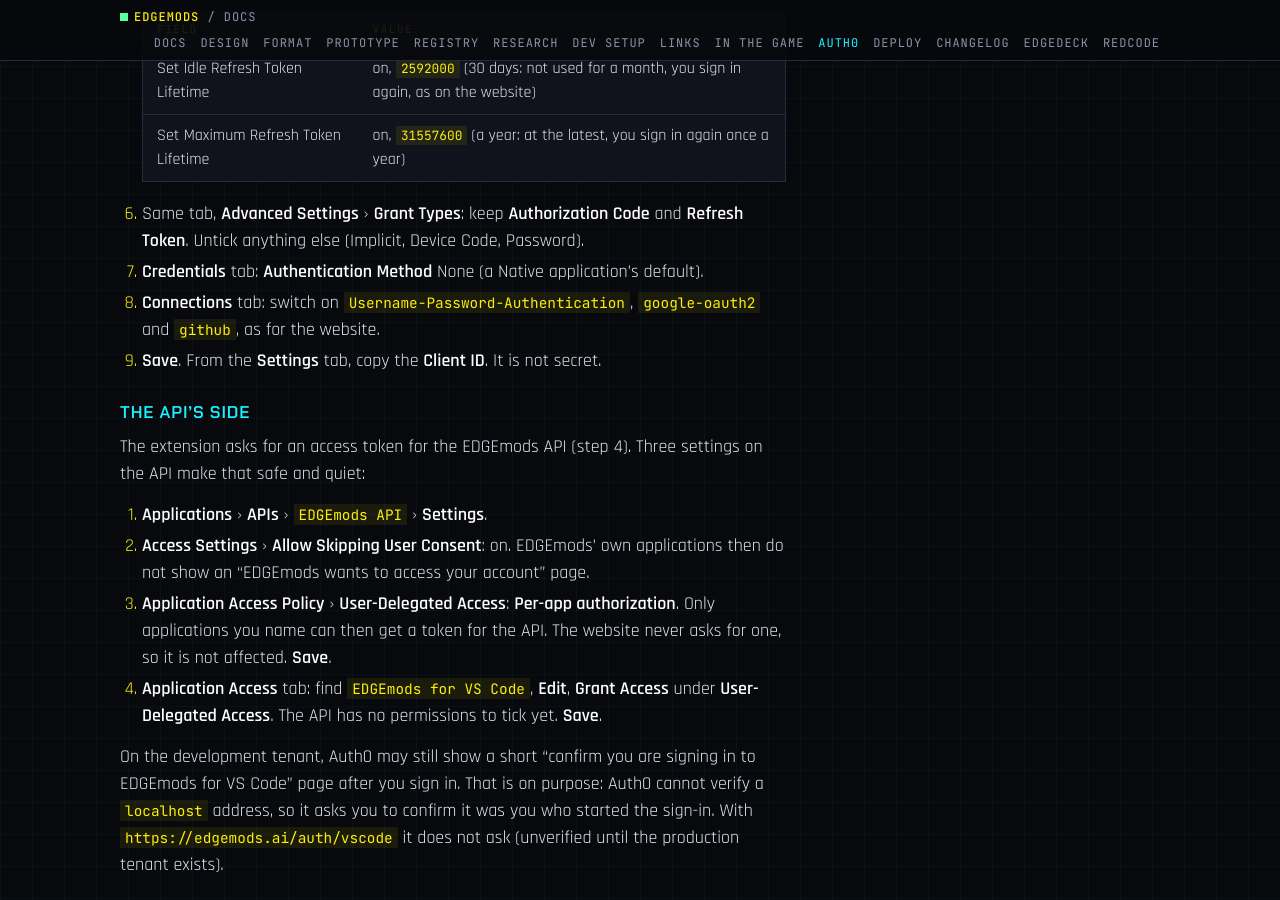
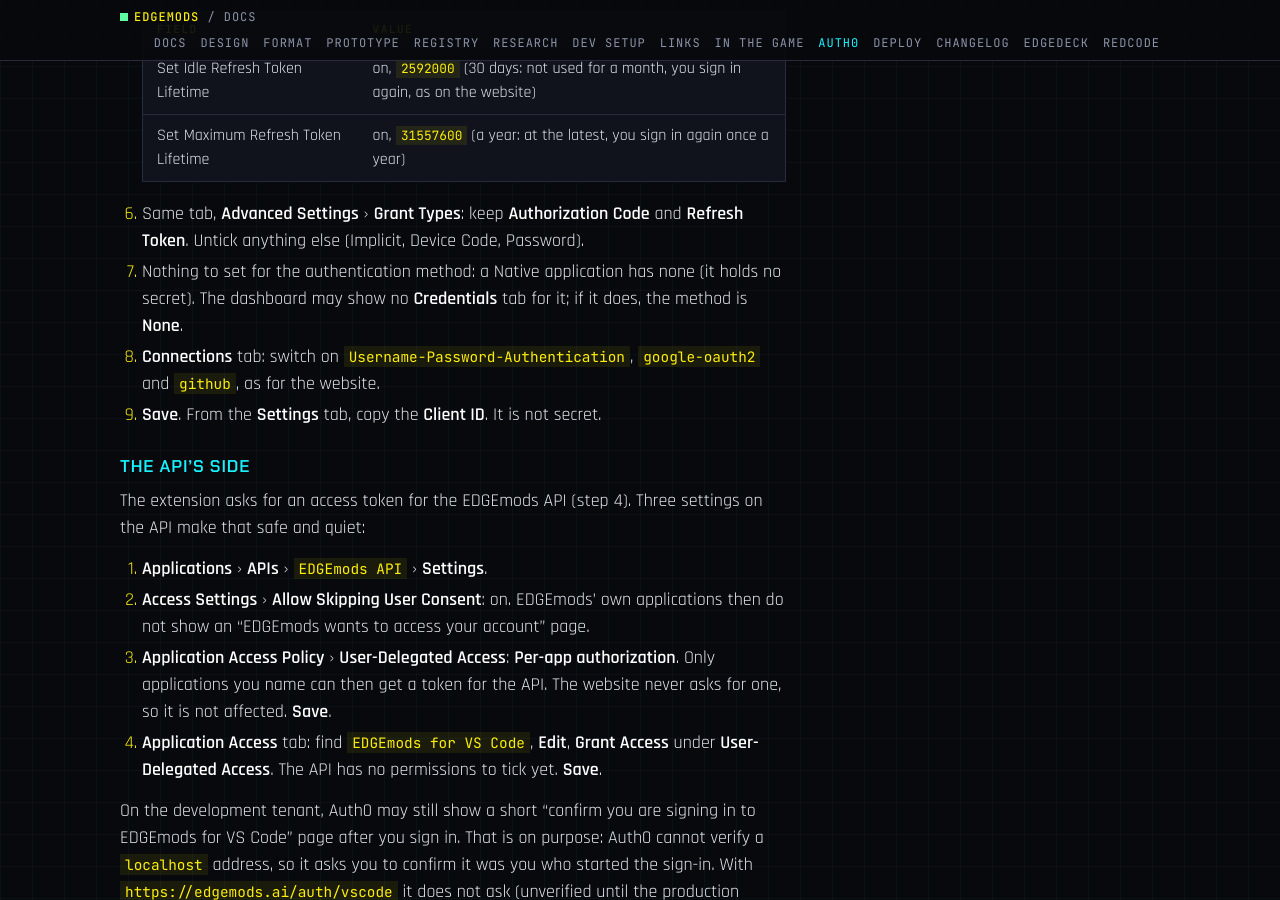
Before and after one commit to Edgemodders/EDGEmods, a Jekyll site: the page built from docs/auth0-setup.md, in a window 1280 px wide and 900 px high, scrolled down 7262 px. Built offline with Jekyll 4.4.1, drawn with Linux system fonts in a browser that asks for light colours; our own code applies the rules of GitHub Pages for plain Markdown files; some of the changed text lies outside the part shown.

Commit message:
auth0 setup: a Native application has no Credentials tab to set
Co-Authored-By: Claude Opus 5.5 <noreply@anthropic.com>

```diff
--- a/docs/auth0-setup.md
+++ b/docs/auth0-setup.md
@@ -204,7 +204,7 @@ It is a **Native** application: it has no client secret, because anything shippe
    | Set Maximum Refresh Token Lifetime | on, `31557600` (a year: at the latest, you sign in again once a year) |
 
 6. Same tab, **Advanced Settings** › **Grant Types**: keep **Authorization Code** and **Refresh Token**. Untick anything else (Implicit, Device Code, Password).
-7. **Credentials** tab: **Authentication Method** None (a Native application's default).
+7. Nothing to set for the authentication method: a Native application has none (it holds no secret). The dashboard may show no **Credentials** tab for it; if it does, the method is **None**.
 8. **Connections** tab: switch on `Username-Password-Authentication`, `google-oauth2` and `github`, as for the website.
 9. **Save**. From the **Settings** tab, copy the **Client ID**. It is not secret.
 
@@ -243,7 +243,7 @@ It keeps a refresh token in REDnode's secrets, encrypted with your Windows accou
 3. **Settings** tab, **Application URIs**: leave every field empty. The device flow has no callback.
 4. Same tab, **Refresh Token Rotation** and **Refresh Token Expiration**: the same as step 9 (rotation on, overlap `60`; idle `2592000`, maximum `31557600`).
 5. Same tab, **Advanced Settings** › **Grant Types**: tick **Device Code** and **Refresh Token**. Untick everything else.
-6. **Credentials** tab: **Authentication Method** None.
+6. Nothing to set for the authentication method: a Native application has none (it holds no secret). The dashboard may show no **Credentials** tab for it; if it does, the method is **None**.
 7. **Connections** tab: switch on `Username-Password-Authentication`, `google-oauth2` and `github`.
 8. **Save**. Copy the **Client ID** from the **Settings** tab. It is not secret.
 9. **Applications** › **APIs** › `EDGEmods API` › **Application Access** tab: find `EDGEmods in game`, **Edit**, **Grant Access** under **User-Delegated Access**. **Save**.
```
